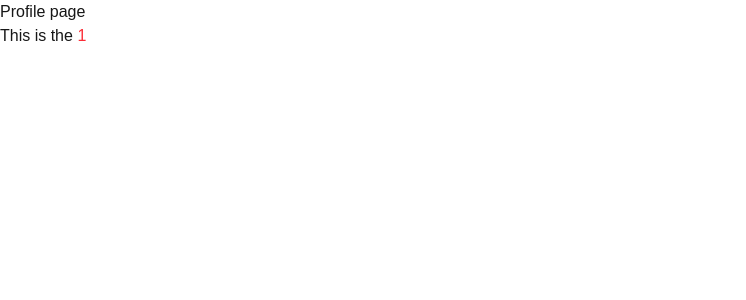
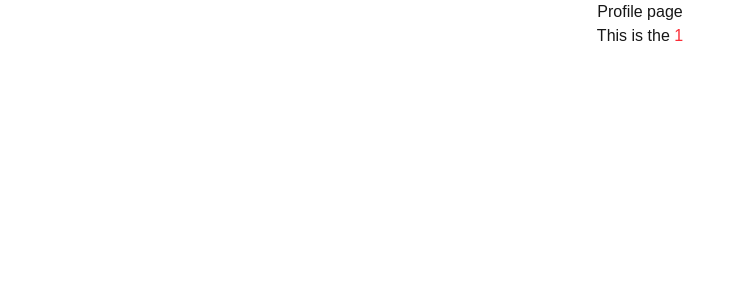
Before and after one commit to iammaaj10/NextJs, a Next.js app: page /profile/1 in a window 1280 px wide. Shown: the top 300 px of the page, without its empty margins (0-746 px from the left). Built offline with nearby package versions, Linux system fonts and the light colour scheme.

Commit message:
ui changes

```diff
--- a/app/profile/[id]/page.tsx
+++ b/app/profile/[id]/page.tsx
@@ -4,8 +4,8 @@ export default async function userProfilePage({ params }: any) {
 
   return (
     <div>
-      <h1>Profile page</h1>
-      <p>
+      <h1 className="text-center">Profile page</h1>
+      <p className="text-center">
         This is the{" "}
         <span className="text-red-500">{id}</span>
       </p>
```
